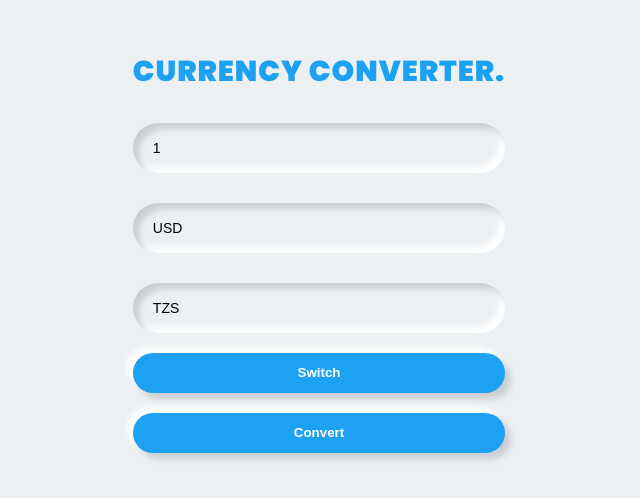
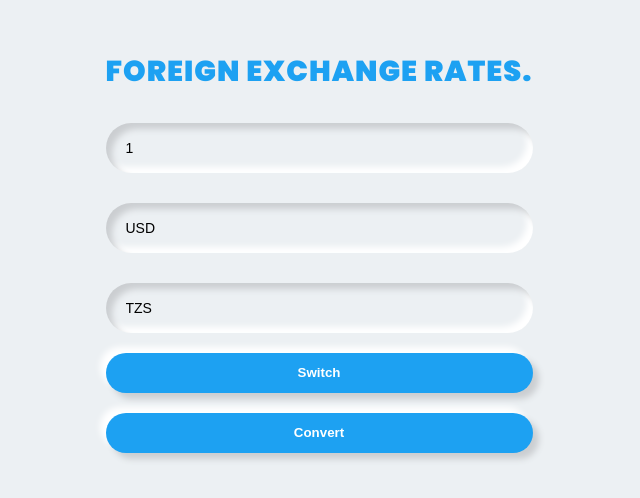
Before and after one commit to jimmyurl/Currency-Converter-App, a React (Create React App) app: page / in a window 1280 px wide. Shown: the part 154-652 px from the top of the page, without its empty margins (321-961 px from the left). Built offline with nearby package versions, Linux system fonts and the light colour scheme; no server answers.

Commit message:
Update index.js

```diff
--- a/src/index.js
+++ b/src/index.js
@@ -55,7 +55,7 @@ const CurrencyConverter = () => {
   return (
     <div>
       <div className="">
-        <div className="brand-title">CURRENCY CONVERTER.</div>
+        <div className="brand-title">FOREIGN EXCHANGE RATES.</div>
         <div className="inputs">
           <input
             type="text"
```
